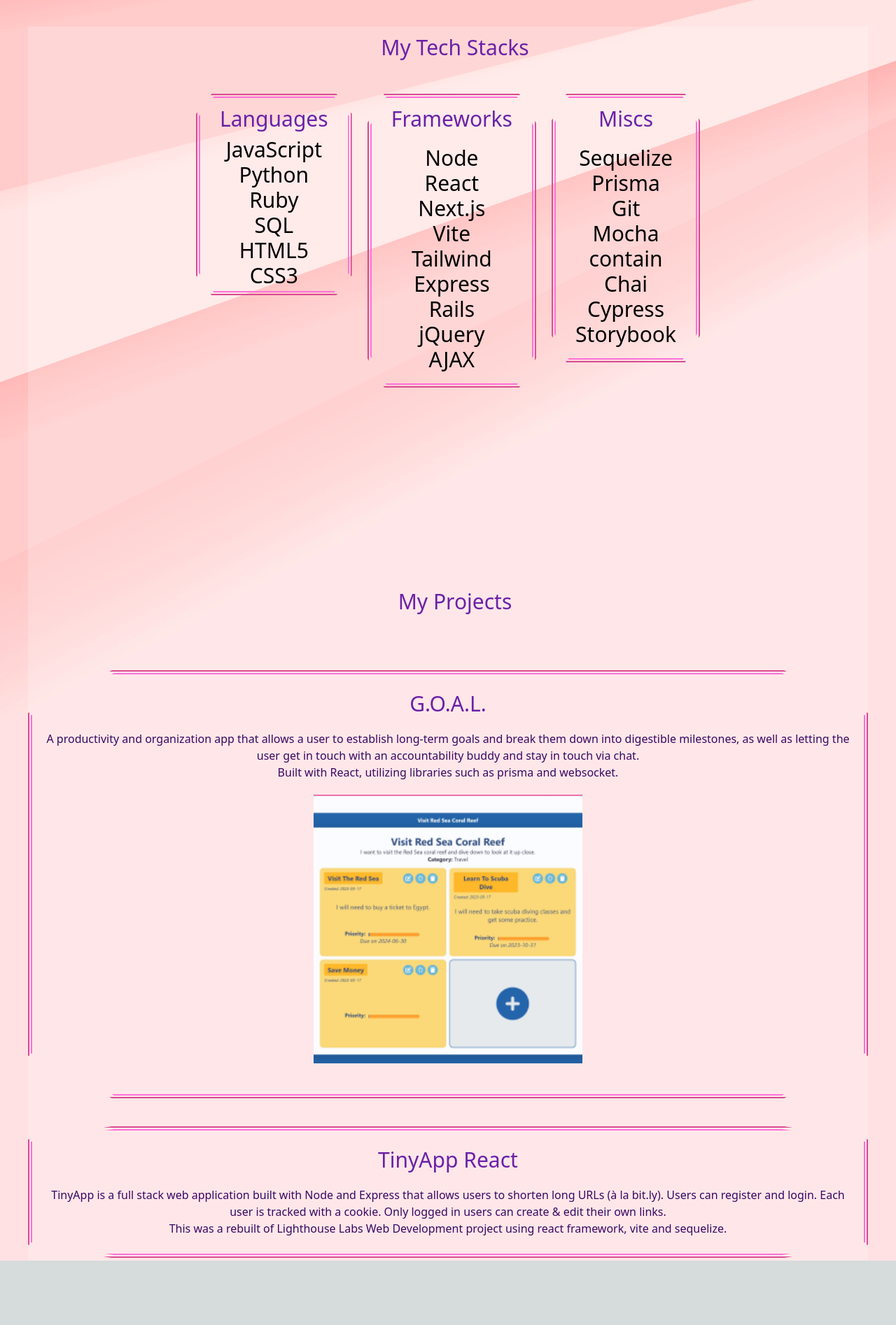
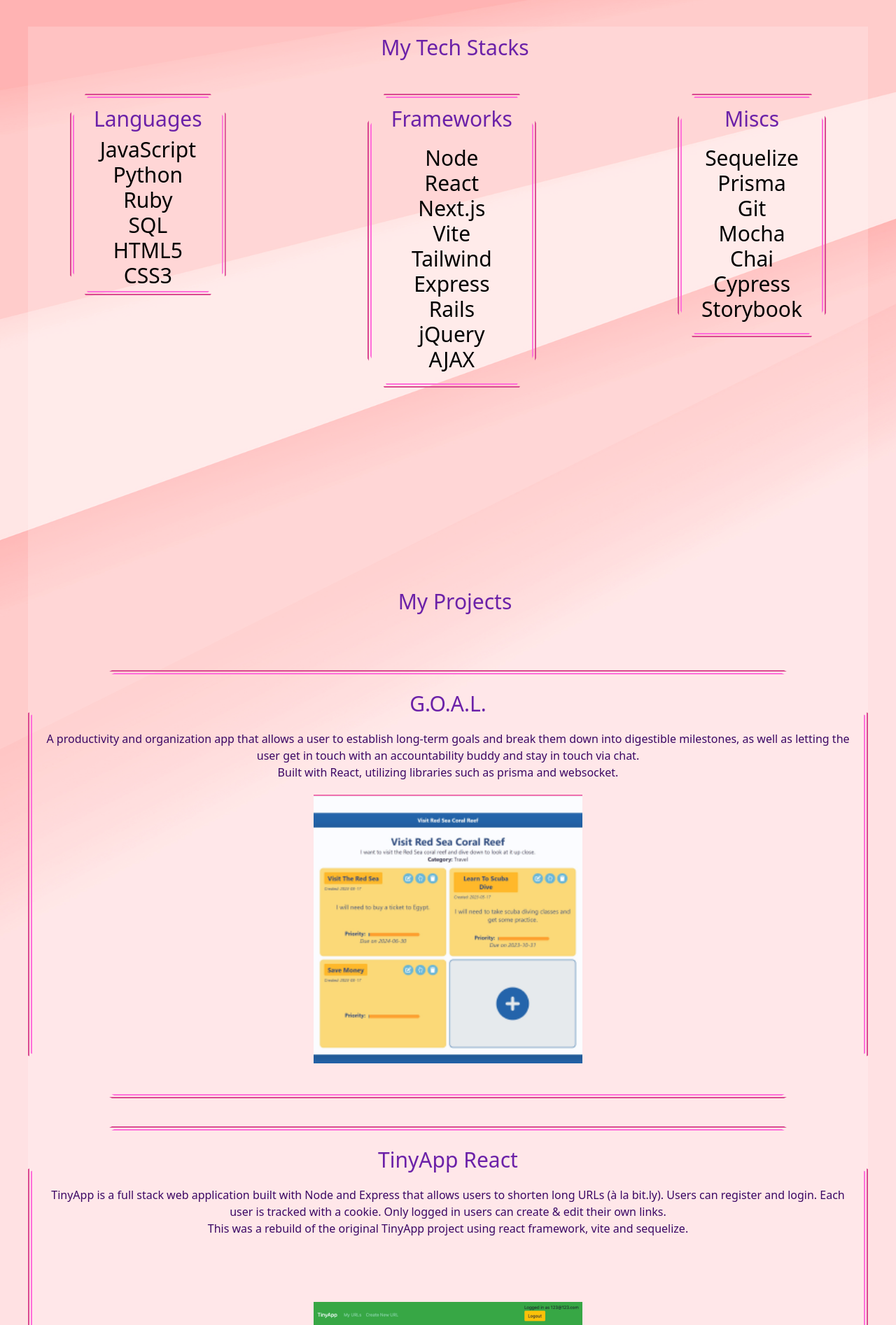
Before and after one commit to Xize-Wu/portfolio, a Next.js app: page / in a window 1280 px wide. Shown: the part 886-2780 px from the top of the page at 70% size. Before the commit the page ends 2688 px from the top, so only its background shows below. Built offline with nearby package versions, Linux system fonts and the light colour scheme.

Commit message:
update image and css

```diff
--- a/pages/index.js
+++ b/pages/index.js
@@ -5,6 +5,7 @@ import styles from '../styles/index.module.css';
 import React, { useEffect, useState } from "react";
 import selfie from '../public/selfie.png'
 import goal from '../public/goal.png'
+import tinyapp from '../public/tinyapp.png'
 
 
 export default function Home() {
@@ -31,7 +32,7 @@ export default function Home() {
         <link rel='icon' href='/favicon.ico' />
       </Head>
 
-      <main className=" px-10">
+      <main className=" px-10 ">
         <nav className="py-7 flex justify-between">
           <h1 className="text-xl"></h1>
 
@@ -40,7 +41,7 @@ export default function Home() {
             <li><a className="bg-gradient-to-r from-purple-500 to-fuchsia-600 text-white px-4 py-2 mr-10 zborder-none rounded-md ml-8" href="https://resume.creddle.io/resume/asz116adapd">Resume</a></li>
           </ul>
         </nav>
-        <section className={`${styles.transparentPink}`}>
+        <section className={`${styles.transparentPink} min-h-screen`}>
 
           <div className="text-center p-10">
             <h2 className="text-5xl py-2 text-purple-800 font-medium" >Aster Wu</h2>
@@ -90,11 +91,7 @@ export default function Home() {
         <section className={`${styles.transparentPink} min-h-screen`}>
           <div className="text-3xl py-1">
             <h3 className="text-3xl py-2 text-purple-800 font-medium pl-5 text-center">My Tech Stacks</h3>
-            {/* <p className="text-md py-2 leading-8 ">
-
-            </p> */}
-            <div className={` py-10 px-10 mb-12 flex justify-between ${styles.techStacks} ${isMobile ? styles.techStacksMobile : ''} pl-60 pr-60`}>
-              {/*className={`${styles.clipNotch} text-md py-5 leading-8 text-purple-950 border-2 p-6 border-fuchsia-700 clip-notch`}*/}
+            <div className={`min-w-min py-10 px-10 mb-12 flex justify-between ${styles.techStacks} ${isMobile ? styles.techStacksMobile : ''}`}>
               <div className={`${styles.clipNotch} flex justify-center border-fuchsia-700 items-center py-2 px-5 h-full flex-col text-center shadow-lg p-10 `}>
                 <h4 className="text-3xl py-2 text-purple-800 font-medium px-3 ">Languages</h4>
                 <ul>
@@ -126,7 +123,7 @@ export default function Home() {
                   <li>Sequelize</li>
                   <li>Prisma</li>
                   <li>Git</li>
-                  <li>Mocha</li>contain
+                  <li>Mocha</li>
                   <li>Chai</li>
                   <li>Cypress</li>
                   <li>Storybook</li>
@@ -140,8 +137,10 @@ export default function Home() {
         <section className={`${styles.transparentPink} min-h-screen`}>
           <div className="text-3xl py-1">
             <h3 className="text-3xl pb-10 pl-5 text-purple-800 font-medium text-center">My Projects</h3>
+            <a href="https://github.com/Xize-Wu/GOAL">
             <div className={`mt-10 ${styles.clipNotch} flex justify-center  text-purple-800 border-fuchsia-700 items-center py-2 px-5 h-full flex-col text-center shadow-lg p-10`}>
-              <div className='mt-5' >G.O.A.L.</div>
+                <div className='mt-5' >
+                  G.O.A.L.</div>
               <div className={`text-md py-5 leading-8 text-purple-950`}>
                 <p className="text-base">
                   A productivity and organization app that allows a user to establish long-term goals and break them down into digestible milestones, as well as letting the user get in touch with an accountability buddy and stay in touch via chat.
@@ -152,13 +151,18 @@ export default function Home() {
               <div className="relative mx-auto layout-fill bg-gradient-to-b from-pink-500 w-96 h-96 mb-10 overflow-hidden">
                   <Image
                     src={goal}
+                    alt="goal"
                     layout="fill"
                     objectFit="cover"
                     objectPosition="center center"
+                    className="z-10"
                   />
 
               </div>
+
+
             </div>
+            </a>
             <div className={`mt-10 ${styles.clipNotch} flex justify-center  text-purple-800 border-fuchsia-700 items-center py-2 px-5 h-full flex-col text-center shadow-lg p-10`}>
               <div className='mt-5' >TinyApp React</div>
               <div className={`text-md py-5 leading-8 text-purple-950`}>
@@ -166,9 +170,21 @@ export default function Home() {
                   TinyApp is a full stack web application built with Node and Express that allows users to shorten long URLs (à la bit.ly). Users can register and login. Each user is tracked with a cookie. Only logged in users can create & edit their own links.
                 </p>
                 <p className="text-base">
-                  This was a rebuilt of Lighthouse Labs Web Development project using react framework, vite and sequelize.
+                  This was a rebuild of the original TinyApp project using react framework, vite and sequelize.
                 </p>
               </div>
+              <div className="relative mx-auto layout-fill w-96 h-96 mb-10 overflow-hidden">
+                  <Image
+                    src={tinyapp}
+                    alt="goal"
+                    layout="fill"
+                    objectFit="contain"
+                    objectPosition="center center"
+                    className="z-10"
+                  />
+
+              </div>
+
 
             </div>
 
--- a/styles/index.module.css
+++ b/styles/index.module.css
@@ -52,9 +52,22 @@
 
   }
 
+  .clipNotch a {
+    position: relative;
+    z-index: 100;
+  }
+
+  .clipNotch p {
+    user-select: text;
+  }
+
+
   .techStacks {
     display: flex;
     justify-content: space-between;
+    padding-left: 60px;
+    padding-right: 60px;
+
   }
 
   .techStacksMobile {
```
Also changed, not shown: public/tinyapp.png (added). Lines whose indentation alone changed are shown as unchanged.
